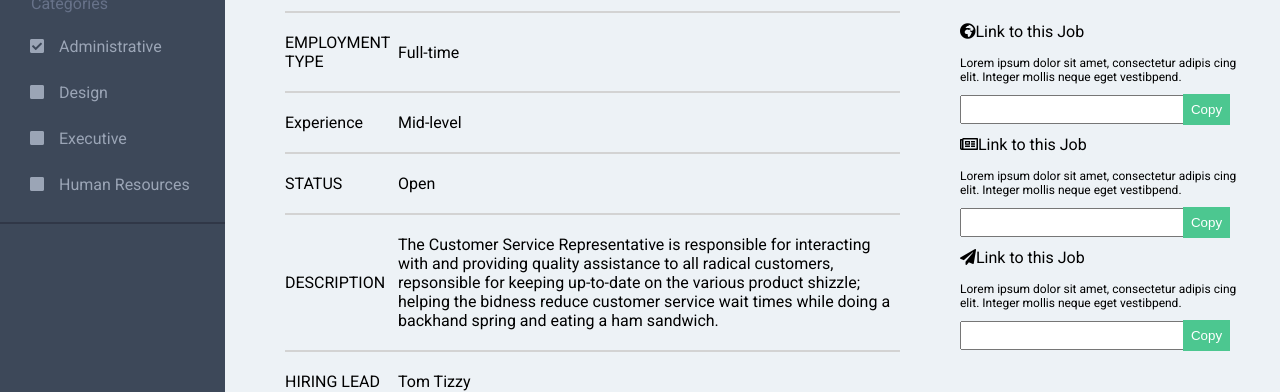
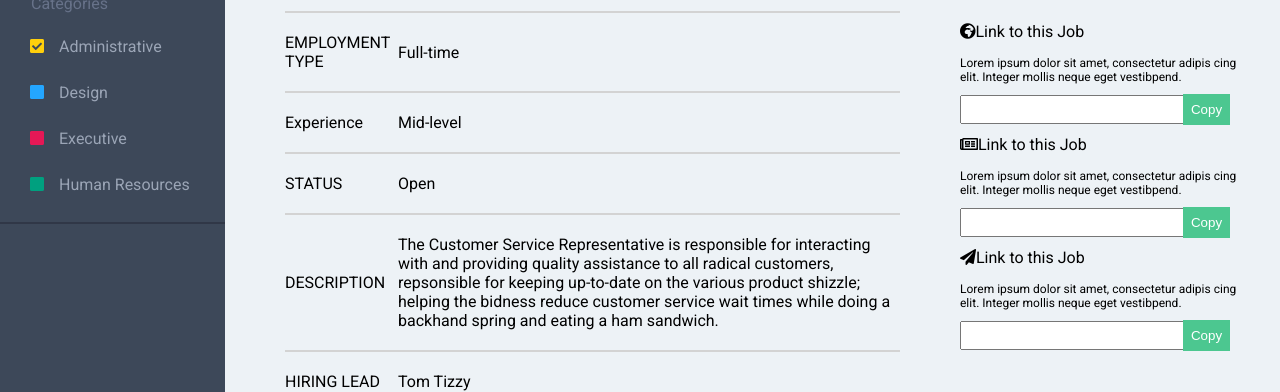
Before and after one commit to marcusp619/mp-comp-challenge-3, a website: page index.html in a window 1280 px wide. Shown: the part 799-1191 px from the top of the page. Drawn offline with Linux system fonts and the light colour scheme.

Commit message:
Add color to categories icons

```diff
--- a/index.html
+++ b/index.html
@@ -35,10 +35,10 @@
         </ul>
         <ul class="aside__container">
           <h5 class="aside__title">Categories</h5>
-          <li><i class="item fas fa-check-square"></i>Administrative</li>
-          <li><i class="item fas fa-square"></i>Design</li>
-          <li><i class="item fas fa-square"></i>Executive</li>
-          <li><i class="item fas fa-square"></i>Human Resources</li>
+          <li><i class="item item--yellow fas fa-check-square"></i>Administrative</li>
+          <li><i class="item item--blue fas fa-square"></i>Design</li>
+          <li><i class="item item--red fas fa-square"></i>Executive</li>
+          <li><i class="item item--green fas fa-square"></i>Human Resources</li>
         </ul>
       </aside>
       <main>
--- a/style.css
+++ b/style.css
@@ -274,6 +274,23 @@ thead {
   margin: 0 25px 0 -65px;
 }
 
+.item--blue {
+  color: rgb(36, 166, 255);
+}
+
+.item--green {
+  color: rgb(0, 160, 127);
+}
+
+.item--red {
+  color: rgb(230, 24, 86);
+}
+
+.item--yellow {
+  color: rgb(255, 207, 12);
+}
+
+
 
 .item--job {
   color: rgb(155, 165, 182);
@@ -288,7 +305,6 @@ thead {
   border-bottom: 3px solid rgb(19, 154, 249);
   color: rgb(69, 71, 83)
 }
-
 
 .circular-chart {
   display: block;
```
